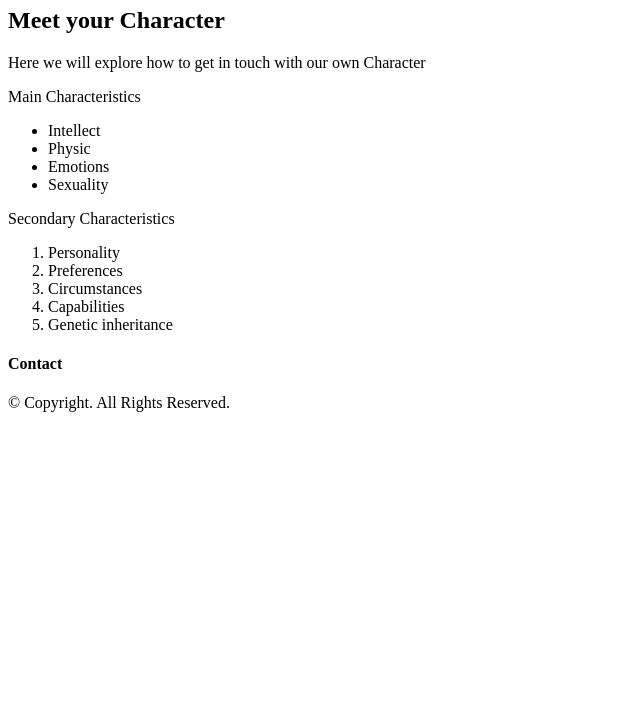
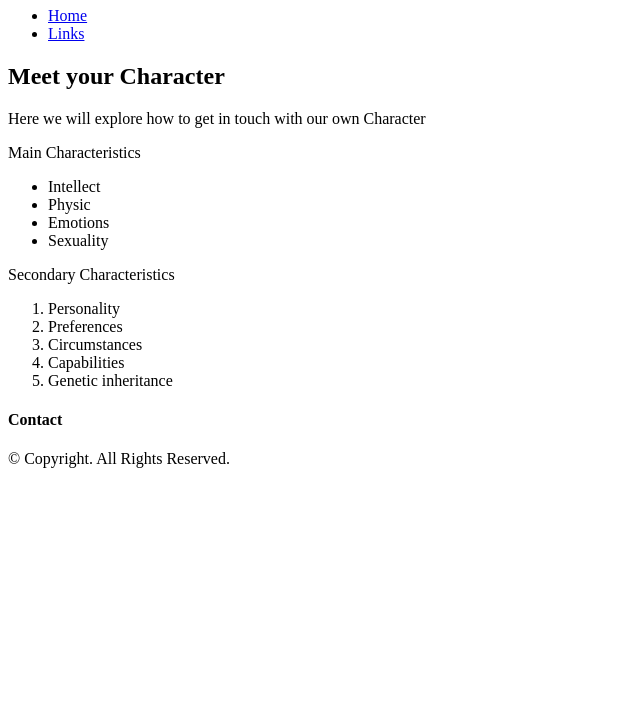
Before and after one commit to Cody2612/Html-intro, a plain HTML site: page index.html in a window 1280 px wide. Shown: the part 73-800 px from the top of the page, without its empty margins (0-640 px from the left). Drawn offline with Linux system fonts and the light colour scheme.

```diff
--- a/index.html
+++ b/index.html
@@ -4,11 +4,19 @@
     <meta charset="UTF-8">
     <meta name="viewport" content="width=device-width, initial-scale=1.0">
     <title>Character's Profile</title>
+    <link rel="stylesheet" href="css/index.css">
 </head>
 <body>
     <header>
         <h1>Create your own Character</h1>
     </header>
+    <nav>
+        <ul>
+          <li><a href="index.html">Home</a></li>
+          <li><a href="links.html">Links</a></li>
+        </ul>
+      </nav>
+
 
     <main>
         <h2>Meet your Character</h2>
```
